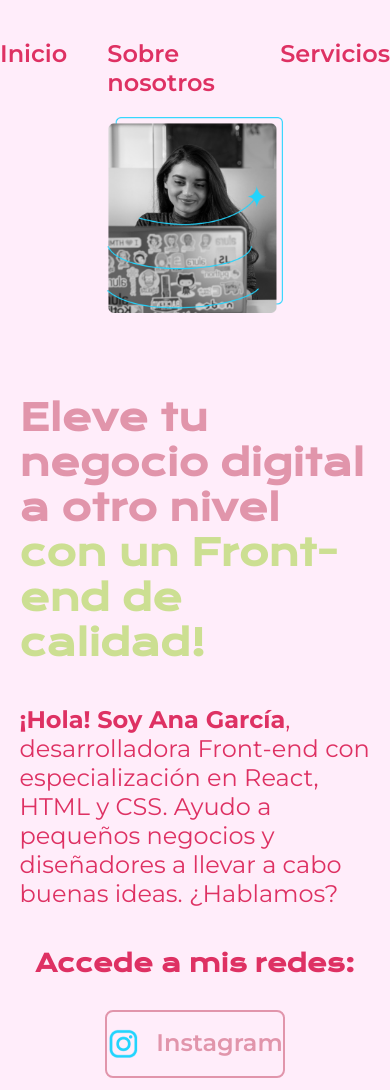
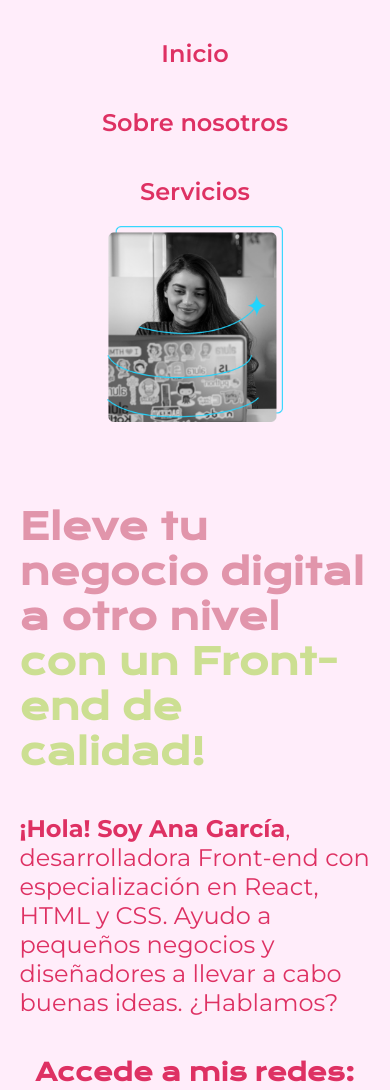
Before and after one commit to camichandiac/portafolio, a plain HTML site: page index.html in a window 390 px wide. Shown: the top 1090 px of the page. Drawn offline with nearby package versions, Linux system fonts and the light colour scheme.

Commit message:
Ajustando Header a ancho menos a 1200px

```diff
--- a/style.css
+++ b/style.css
@@ -141,8 +141,8 @@ font-size: 1.5rem;
 
     .header__menu{
         justify-content: center;
-        /*flex-direction: column;
-        align-items: center;*/
+        flex-direction: column;
+        align-items: center;
         gap: 40px;
     }
 
```
